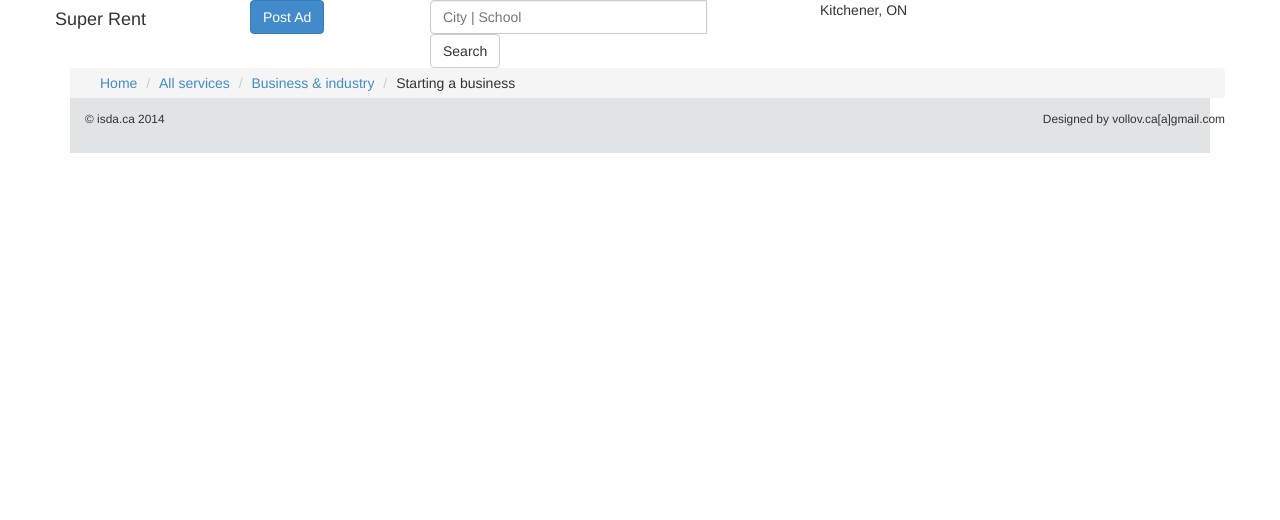
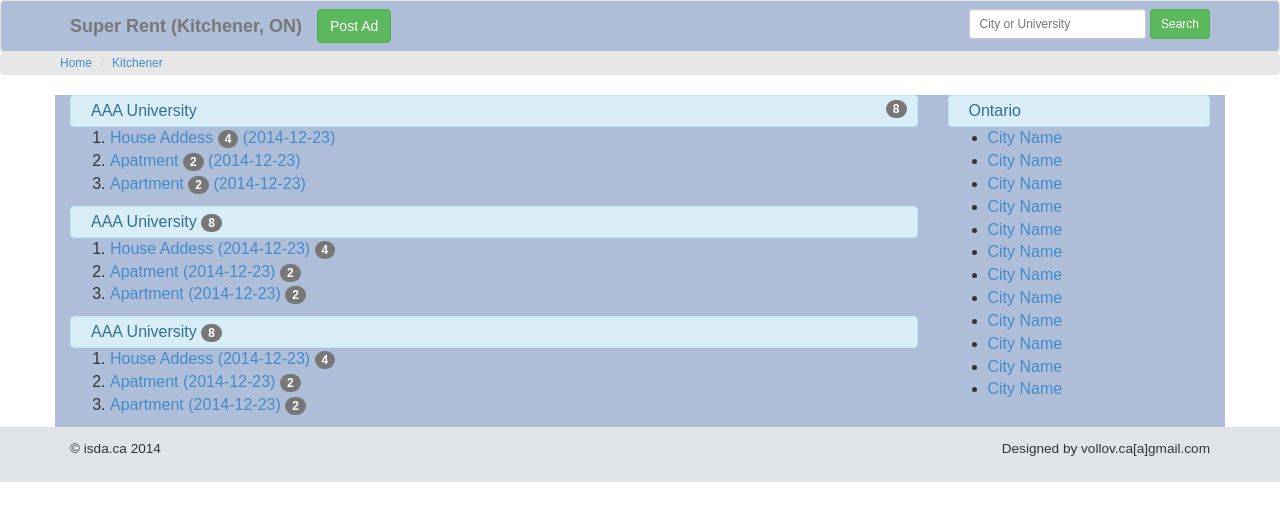
Before and after one commit to vollov/superrent, a plain HTML site: page theme/index.html in a window 1280 px wide. Drawn offline with nearby package versions, Linux system fonts and the light colour scheme.

Commit message:
update themes

```diff
--- a/theme/css/style.css
+++ b/theme/css/style.css
@@ -4,36 +4,41 @@ body {
 	border: 0 none;
 }
 
-#head {
-	height: 40px;
-	padding-top: 10px;
+.navbar{
+	margin-bottom: 0px;
 }
 
-#lang-bar {
-	height: 40px;
+.navbar-default {
+    background-color: #AFBED8;
+    /* border-color: #F8F8F8; */
 }
 
-#logo-bar {
-	height: 40px;
+.nav-input input[type="text"] {
+   height: 10px;
+   font-size: 9px;
+   line-height: 10px;
 }
 
-#breadcrumb {
-	height: 30px;
-	background-color: #f5f5f5;
+.breadcrumb {
+	padding: 3px 10px 3px 60px;
+	font-size: 12px;
+
+	background-color: #E7E7E7;
 }
 
-#breadcrumb .container {
-	height: 30px;
+.alert {
+	height: 32px;
+	padding: 4px 10px 2px 20px;
+	margin: 0px;
 }
 
-#breadcrumb .container .breadcrumb {
-	padding-top: 5px;
-	padding-bottom: 5px;
+.left-column {
+	background-color: white;
 }
 
-
-#main {
+.main {
 	/* height: 300px; */
+	background-color: #AFBED8;
 }
 
 #footer {
--- a/theme/index.html
+++ b/theme/index.html
@@ -4,9 +4,9 @@
 <meta charset="utf-8">
 <meta http-equiv="X-UA-Compatible" content="IE=edge">
 <meta name="viewport" content="width=device-width, initial-scale=1">
-	<title>Build Tracker</title>
+<title>Super Rent</title>
+<link href="css/bootstrap.min.css" rel="stylesheet" />
 <link href="css/style.css" rel="stylesheet" />
-	<link href="css/bootstrap.min.css" rel="stylesheet" />
 <link href="images/favicon.ico" rel="shortcut icon">
 <!-- HTML5 Shim and Respond.js IE8 support of HTML5 elements and media queries -->
 <!-- WARNING: Respond.js doesn't work if you view the page via file:// -->
@@ -16,48 +16,95 @@
 	<![endif]-->
 </head>
 <body>
+
+	<nav class="navbar navbar-default" role="navigation">
       <div class="container">
-	<div id="header" class="row">
-		<div id="logo-bar" class="col-md-4 row">
-			<div class="row">
-				<div class="col-md-6">
-					<h4>Super Rent</h4>
+        <div class="navbar-header">
+          <button type="button" class="navbar-toggle collapsed" data-toggle="collapse" data-target="#navbar" aria-expanded="false" aria-controls="navbar">
+            <span class="sr-only">Super Rent</span>
+            <span class="icon-bar"></span>
+            <span class="icon-bar"></span>
+            <span class="icon-bar"></span>
+          </button>
+          <strong class="navbar-brand">Super Rent (Kitchener, ON)</strong>
         </div>
 
-				<div class="col-md-6">
-					<button type="button" class="btn btn-primary">Post Ad</button>
+			<button type="button" class="btn btn-success navbar-btn navbar-left">Post Ad</button>
+
+			<form id="search" class="navbar-form navbar-right" role="form">
+				<div class="form-group">
+					<input type="text" placeholder="City or University"
+						class="form-control input-sm">
 				</div>
-			</div>
-		</div>
-		<div id="search-bar" class="col-md-4">
-			<form class="form-inline" role="form">
-  				<div class="form-group">
-    					<div class="input-group">
-						<input type="searchBox" class="form-control" id="searchByCityOrSchool" placeholder="City | School">
-						<button type="submit" class="btn btn-default">Search</button>
-					</div>
-				</div>
+				<button type="submit" class="btn btn-success btn-sm">Search</button>
 			</form>
       </div>
-		<div id="location-bar" class="col-md-4">
-			Kitchener, ON
-		</div>
-	</div>
+    </nav>
+
 	<div id="breadcrumb">
-		<div class="container">
 		<ol class="breadcrumb">
 			<li><a href="/en/index.html">Home</a></li>
-				<li><a href="/en/services/index.html">All services</a></li>
-				<li><a href="/en/services/business/index.html">Business &amp; industry</a></li>
-				<li>Starting a business</li>
+			<li><a href="/en/services/index.html">Kitchener</a></li>
 		</ol>
-		</div>
 	</div>
 
 
-	<div id="main" class="container">
+	<div id="main" class="container main">
+		<div class="row">
+	  		<div class="col-md-9">
 
-	</div> <!-- /main -->
+				<div class="alert alert-info alert-sm">
+					AAA University <span class="badge pull-right">8</span>
+				</div>
+				<ol>
+	  				<li><a href="/en/index.html">House Addess <span class="badge">4</span> (2014-12-23) </a></li>
+	  				<li><a href="/en/index.html">Apatment <span class="badge">2</span>  (2014-12-23) </a></li>
+	  				<li><a href="/en/index.html">Apartment <span class="badge">2</span> (2014-12-23) </a></li>
+	  			</ol>
+
+	  			<div class="alert alert-info alert-sm">
+					AAA University <span class="badge">8</span>
+				</div>
+				<ol>
+	  				<li><a href="/en/index.html">House Addess (2014-12-23)  <span class="badge">4</span></a></li>
+	  				<li><a href="/en/index.html">Apatment (2014-12-23) <span class="badge">2</span></a></li>
+	  				<li><a href="/en/index.html">Apartment (2014-12-23) <span class="badge">2</span></a></li>
+	  			</ol>
+
+	  			<div class="alert alert-info alert-sm">
+					AAA University <span class="badge">8</span>
+				</div>
+				<ol>
+	  				<li><a href="/en/index.html">House Addess (2014-12-23)  <span class="badge">4</span></a></li>
+	  				<li><a href="/en/index.html">Apatment (2014-12-23) <span class="badge">2</span></a></li>
+	  				<li><a href="/en/index.html">Apartment (2014-12-23) <span class="badge">2</span></a></li>
+	  			</ol>
+	  		</div>
+
+	  		<div class="col-md-3">
+	  			<div class="alert alert-info alert-sm">
+					Ontario
+				</div>
+
+				<ul>
+	  				<li><a href="/en/index.html">City Name</a></li>
+	  				<li><a href="/en/index.html">City Name</a></li>
+	  				<li><a href="/en/index.html">City Name</a></li>
+	  				<li><a href="/en/index.html">City Name</a></li>
+	  				<li><a href="/en/index.html">City Name</a></li>
+	  				<li><a href="/en/index.html">City Name</a></li>
+	  				<li><a href="/en/index.html">City Name</a></li>
+	  				<li><a href="/en/index.html">City Name</a></li>
+	  				<li><a href="/en/index.html">City Name</a></li>
+	  				<li><a href="/en/index.html">City Name</a></li>
+	  				<li><a href="/en/index.html">City Name</a></li>
+	  				<li><a href="/en/index.html">City Name</a></li>
+	  			</ul>
+
+	  		</div>
+		</div><!-- row -->
+	</div>
+	<!-- /main -->
 
 	<div id="footer">
 		<div id="footer-content" class="container">
@@ -71,7 +118,6 @@
 			</div>
 		</div>
 	</div>
-
 	<script src="lib/jquery/jquery.min.js"></script>
 
 	<!-- UI Libs   -->
```
Also changed, not shown: theme/note.txt (added, +8 -0 lines), theme/test.html (added, +62 -0 lines), theme/images/favicon.ico (added), theme/images/isda-logo.jpg (added), theme/images/logo.png (added). Lines whose indentation alone changed are shown as unchanged.
